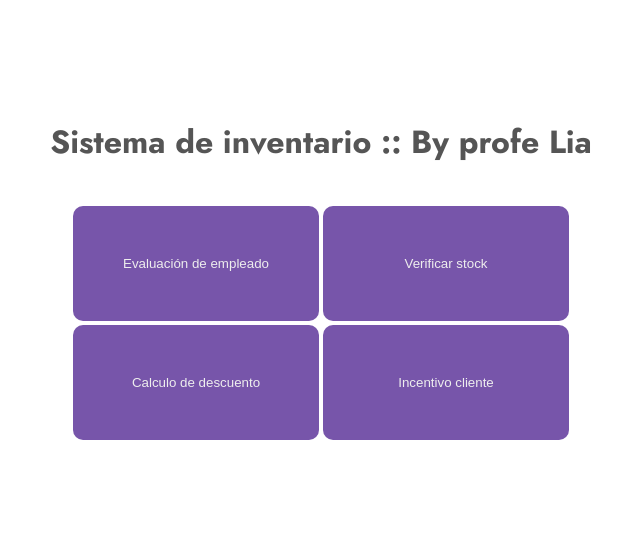
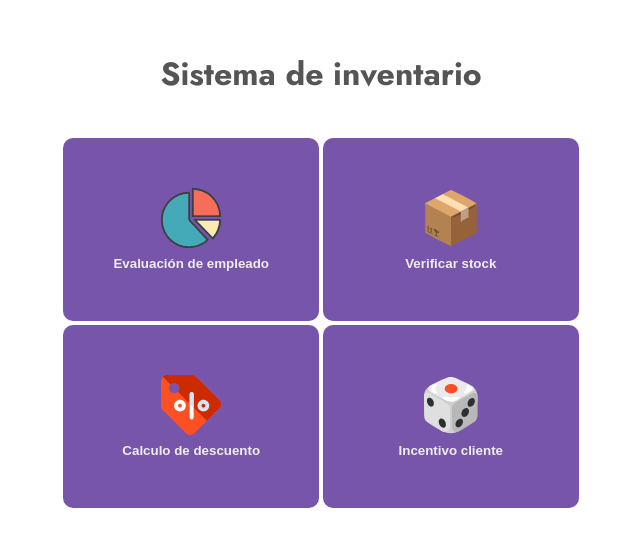
Before and after one commit to juanperezunilibre/laboratorio-11, a plain HTML site: page index.html in a window 1280 px wide. Shown: the part 139-686 px from the top of the page, without its empty margins (319-959 px from the left). Drawn offline with Linux system fonts and the light colour scheme.

Commit message:
añadiendo estilos e imagenes

```diff
--- a/index.html
+++ b/index.html
@@ -1,22 +1,37 @@
 <!DOCTYPE html>
 <html lang="en">
+
 <head>
     <meta charset="UTF-8">
     <meta name="viewport" content="width=device-width, initial-scale=1.0">
     <title>Sistema de invetario</title>
     <link rel="stylesheet" href="styles.css">
 </head>
+
 <body>
     <main>
-        <h1>Sistema de inventario :: By profe Lia</h1>
+        <h1>Sistema de inventario</h1>
 
         <section>
-            <button id="eval-empleado">Evaluación de empleado</button>
-            <button id="check-stock">Verificar stock</button>
-            <button id="calculate-off">Calculo de descuento</button>
-            <button id="playground">Incentivo cliente</button>
+            <button id="eval-empleado">
+                <img src="img/chart.svg" alt="">
+                <span>Evaluación de empleado</span>
+            </button>
+            <button id="check-stock">
+                <img src="img/package.svg" alt="">
+                <span>Verificar stock</span>
+            </button>
+            <button id="calculate-off">
+                <img src="img/discount.svg" alt="">
+                <span>Calculo de descuento</span>
+            </button>
+            <button id="playground">
+                <img src="img/game.svg" alt="">
+                <span>Incentivo cliente</span>
+            </button>
         </section>
     </main>
     <script src="script.js"></script>
 </body>
+
 </html>
```
Also changed, not shown: img/chart.svg (added), img/discount.svg (added), img/employee.svg (added), img/game.svg (added), img/package.svg (added).
